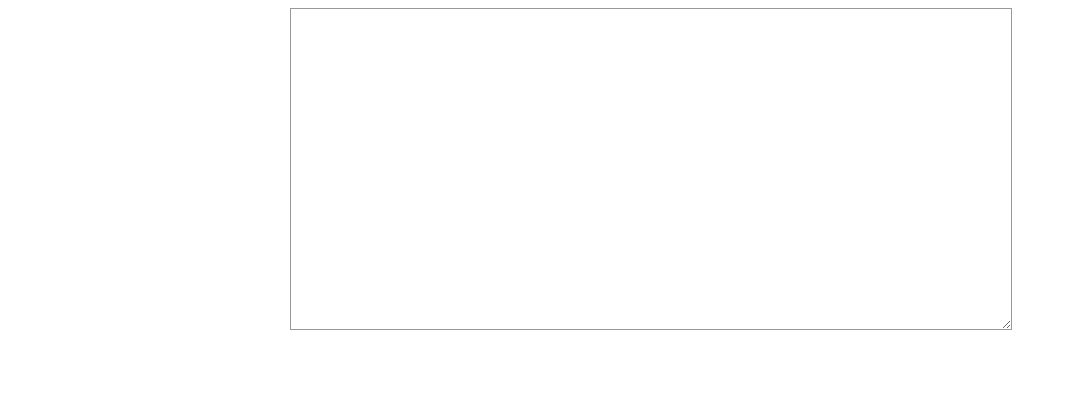
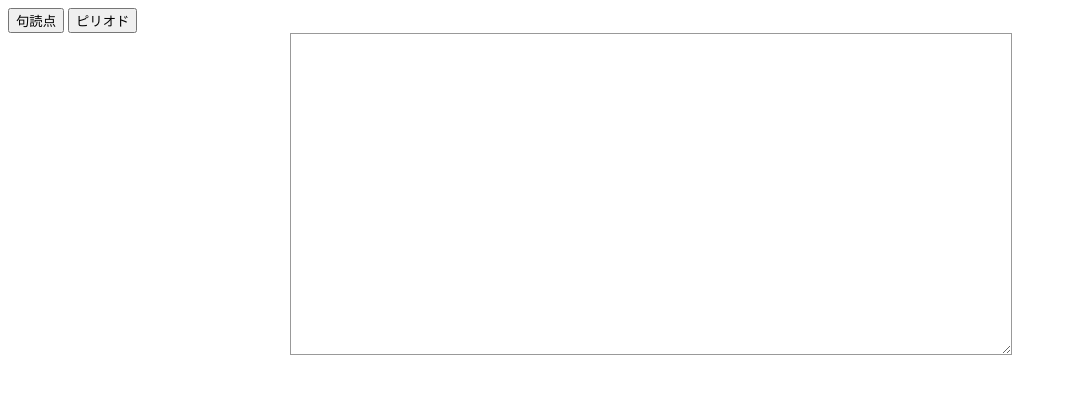
Before and after one commit to kentoak/replace-text, a plain HTML site: page index.html in a window 1280 px wide. Shown: the whole page, without its empty margins (0-1067 px from the left). Drawn offline with nearby package versions, Linux system fonts and the light colour scheme.

Commit message:
Update index.html

```diff
--- a/index.html
+++ b/index.html
@@ -4,8 +4,9 @@
 <link rel="stylesheet" href="css/contents.css">
 <script src="https://black-flag.net/wp-content/themes/BlackFlag/js/ga.js"></script>
 </head>
-
 <body>
+    <input type="button" value="句読点" id="btn1">
+    <input type="button" value="ピリオド" id="btn2">
     <section>
     <div id="textArea">
     <form>
@@ -14,8 +15,7 @@
     </div>
     </section>
     <script type="text/javascript" src="https://code.jquery.com/jquery-3.4.1.min.js"></script>
-<script src="./js/halfSpaceDelete.js">
-</script>
+    <script src="./js/halfSpaceDelete.js"></script>
 
     <script type="text/javascript" src="http://apis.google.com/js/plusone.js">{lang: 'ja'}
     </script>
```
Lines whose indentation alone changed are shown as unchanged.
